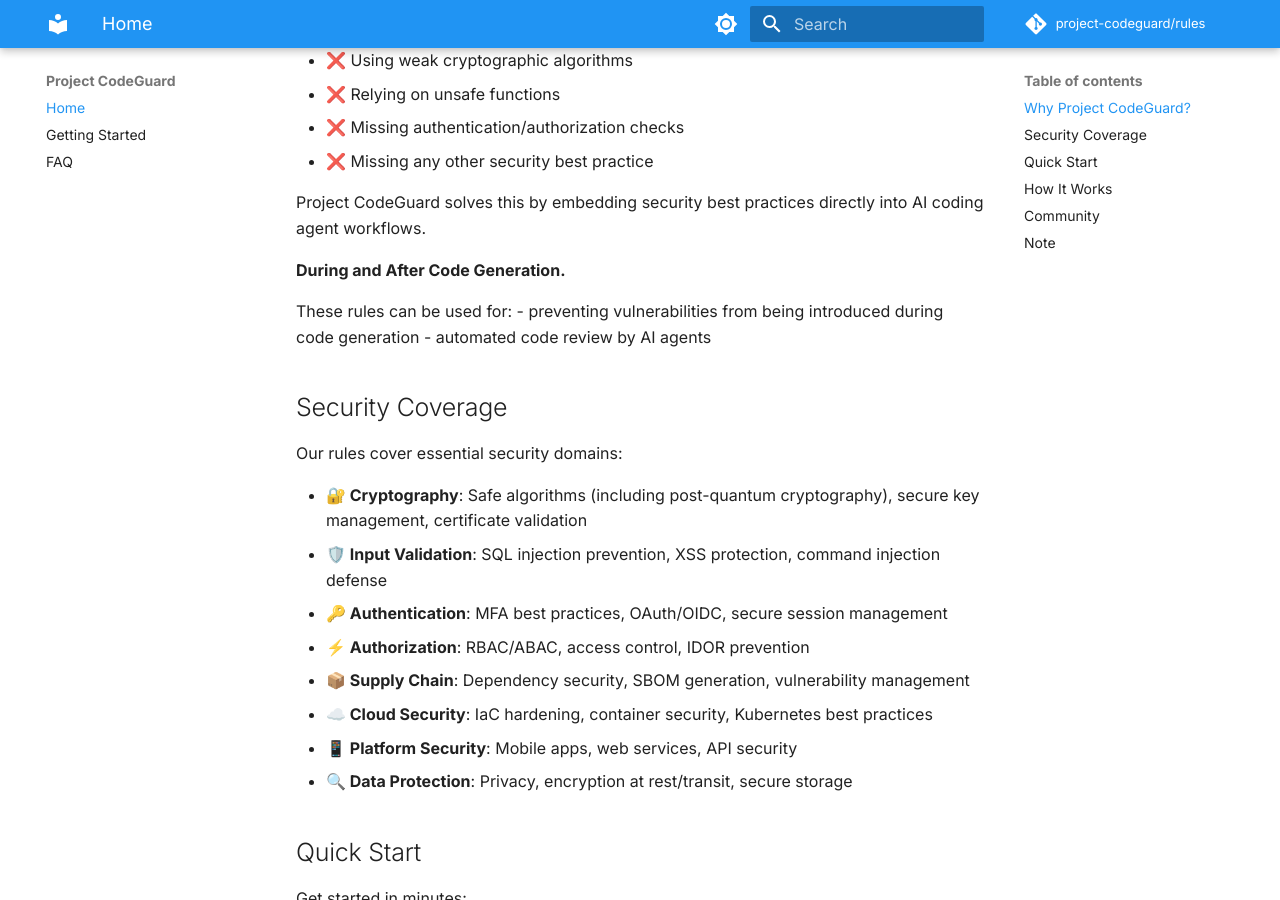
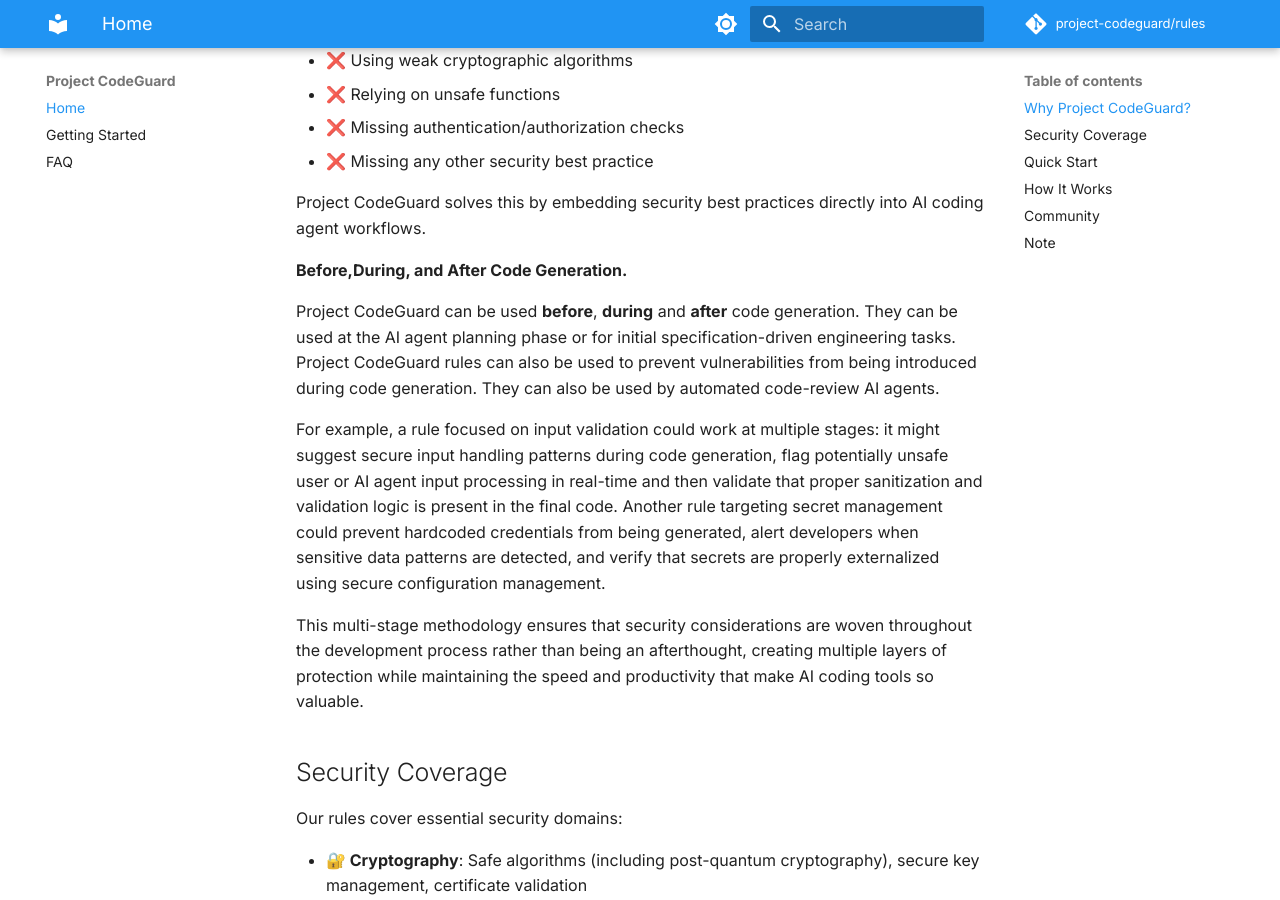
Before and after one commit to sumik5/project-codeguard-ja, an MkDocs documentation site: the page built from docs/index.md, in a window 1280 px wide and 900 px high, scrolled down 501 px. Built offline with MkDocs 1.6.1 and Material for MkDocs 9.7.7, drawn with Linux system fonts in a browser that asks for light colours; comment, search, counter and statistics services are not loaded.

Commit message:
Enhance FAQ and index documentation to include support for Claude Code and clarify Project CodeGuard's multi-stage application in code generation. Added details on how Project CodeGuard rules can be utilized before, during, and after code generation for improved security practices.

```diff
--- a/docs/index.md
+++ b/docs/index.md
@@ -15,11 +15,13 @@
 
 Project CodeGuard solves this by embedding security best practices directly into AI coding agent workflows.
 
-**During and After Code Generation.**
+**Before,During, and After Code Generation.**
 
-These rules can be used for:
-- preventing vulnerabilities from being introduced during code generation
-- automated code review by AI agents
+Project CodeGuard can be used **before**, **during** and **after** code generation. They can be used at the AI agent planning phase or for initial specification-driven engineering tasks. Project CodeGuard rules can also be used to prevent vulnerabilities from being introduced during code generation. They can also be used by automated code-review AI agents.
+
+For example, a rule focused on input validation could work at multiple stages: it might suggest secure input handling patterns during code generation, flag potentially unsafe user or AI agent input processing in real-time and then validate that proper sanitization and validation logic is present in the final code. Another rule targeting secret management could prevent hardcoded credentials from being generated, alert developers when sensitive data patterns are detected, and verify that secrets are properly externalized using secure configuration management.
+
+This multi-stage methodology ensures that security considerations are woven throughout the development process rather than being an afterthought, creating multiple layers of protection while maintaining the speed and productivity that make AI coding tools so valuable.
 
 
 ## Security Coverage
```
Also changed, not shown: docs/faq.md (+7 -0 lines).
